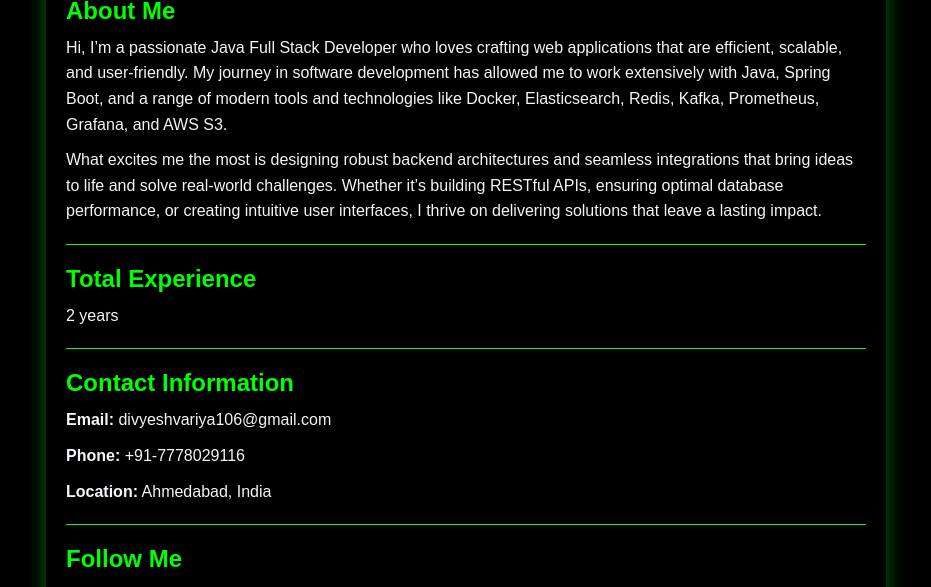
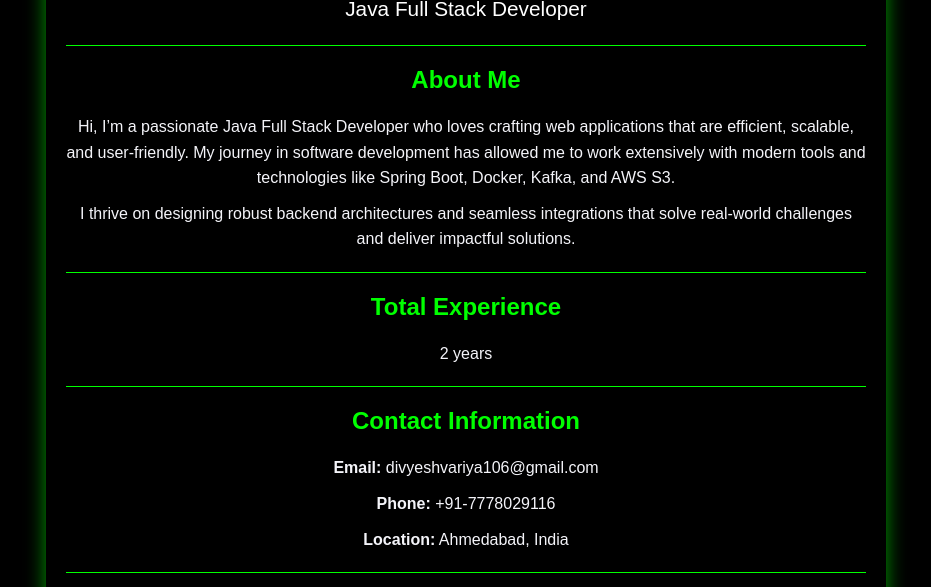
Before and after one commit to DivyeshVariya/DivyeshVariya.github.io, a plain HTML site: page index.html in a window 1280 px wide. Shown: the part 338-925 px from the top of the page, without its empty margins (174-1105 px from the left). Drawn offline with Linux system fonts and the light colour scheme.

Commit message:
Update index.html

```diff
--- a/index.html
+++ b/index.html
@@ -6,38 +6,70 @@
     <link rel="stylesheet" href="https://cdnjs.cloudflare.com/ajax/libs/font-awesome/4.7.0/css/font-awesome.min.css">
     <title>Portfolio</title>
     <style>
-        body {
+        /* General Reset */
+        body, html {
             margin: 0;
-            font-family: Arial, sans-serif;
+            padding: 0;
+            font-family: 'Arial', sans-serif;
             color: #f4f4f9;
             background: black;
             overflow: hidden;
         }
 
-        .background {
+        /* Binary Rain Animation */
+        .binary-rain {
             position: fixed;
             top: 0;
             left: 0;
             width: 100%;
             height: 100%;
-            background: black;
+            overflow: hidden;
             z-index: -1;
-            animation: binaryAnimation 20s linear infinite;
         }
 
-        @keyframes binaryAnimation {
-            0% { background-position: 0 0; }
-            100% { background-position: 0 200%; }
+        .binary {
+            position: absolute;
+            top: -100px;
+            left: 0;
+            font-family: 'Courier New', monospace;
+            font-size: 14px;
+            color: rgba(0, 255, 0, 0.7);
+            animation: fall linear infinite;
         }
 
+        @keyframes fall {
+            0% {
+                transform: translateY(-100px);
+                opacity: 1;
+            }
+            80% {
+                opacity: 1;
+            }
+            100% {
+                transform: translateY(110vh);
+                opacity: 0;
+            }
+        }
+
+        /* Dynamic Rain Generation */
+        .binary:nth-child(odd) {
+            animation-duration: 4s;
+        }
+        .binary:nth-child(even) {
+            animation-duration: 6s;
+        }
+
+        /* Content Container */
         .container {
+            position: relative;
             max-width: 800px;
-            margin: 0 auto;
+            margin: 50px auto;
             padding: 20px;
             background: rgba(0, 0, 0, 0.8);
             border-radius: 12px;
-            box-shadow: 0 0 20px rgba(0, 255, 0, 0.4);
-            overflow: hidden;
+            box-shadow: 0 0 20px rgba(0, 255, 0, 0.6);
+            z-index: 1;
+            text-align: center;
         }
 
         .profile-pic {
@@ -46,33 +78,30 @@
             border-radius: 50%;
             width: 150px;
             height: 150px;
-            border: 3px solid #0f0;
+            border: 4px solid #0f0;
+            box-shadow: 0 0 15px rgba(0, 255, 0, 0.8);
         }
 
         h1 {
-            font-size: 2em;
-            margin: 10px 0;
+            font-size: 2.5em;
             color: #0f0;
-            text-align: center;
+            margin-bottom: 10px;
         }
 
         p.subtitle {
-            font-size: 1.2em;
-            color: #f4f4f9;
-            text-align: center;
-            margin-bottom: 20px;
+            font-size: 1.3em;
+            color: #fff;
         }
 
         hr {
             border: none;
             border-top: 1px solid #0f0;
-            margin: 20px 0;
+            margin: 20px auto;
         }
 
         h2 {
             font-size: 1.5em;
             color: #0f0;
-            margin-bottom: 10px;
         }
 
         p {
@@ -80,15 +109,11 @@
             margin: 10px 0;
         }
 
-        .contact, .social {
-            text-align: center;
-            margin-top: 20px;
-        }
-
+        /* Social Links */
         .social a {
-            margin: 0 10px;
+            margin: 0 15px;
             text-decoration: none;
-            font-size: 24px;
+            font-size: 1.8em;
             color: #0f0;
         }
 
@@ -96,6 +121,7 @@
             color: #fff;
         }
 
+        /* Responsive Design */
         @media (max-width: 768px) {
             .container {
                 margin: 20px;
@@ -103,7 +129,7 @@
             }
 
             h1 {
-                font-size: 1.8em;
+                font-size: 2em;
             }
 
             p.subtitle {
@@ -121,7 +147,22 @@
     </style>
 </head>
 <body>
-    <div class="background"></div>
+    <div class="binary-rain">
+        <!-- Generate binary streams dynamically -->
+        <script>
+            const rainContainer = document.querySelector('.binary-rain');
+            for (let i = 0; i < 200; i++) {
+                const binaryStream = document.createElement('div');
+                binaryStream.classList.add('binary');
+                binaryStream.textContent = Math.random() > 0.5 ? '0' : '1';
+                binaryStream.style.left = `${Math.random() * 100}vw`;
+                binaryStream.style.animationDelay = `${Math.random() * 10}s`;
+                binaryStream.style.animationDuration = `${Math.random() * 4 + 3}s`;
+                rainContainer.appendChild(binaryStream);
+            }
+        </script>
+    </div>
+
     <div class="container">
         <img src="https://icon-library.com/images/boy-icon-png/boy-icon-png-10.jpg" alt="Profile Picture" class="profile-pic">
         <h1>Divyesh Variya</h1>
@@ -129,10 +170,10 @@
         <hr>
         <h2>About Me</h2>
         <p>
-            Hi, I’m a passionate Java Full Stack Developer who loves crafting web applications that are efficient, scalable, and user-friendly. My journey in software development has allowed me to work extensively with Java, Spring Boot, and a range of modern tools and technologies like Docker, Elasticsearch, Redis, Kafka, Prometheus, Grafana, and AWS S3.
+            Hi, I’m a passionate Java Full Stack Developer who loves crafting web applications that are efficient, scalable, and user-friendly. My journey in software development has allowed me to work extensively with modern tools and technologies like Spring Boot, Docker, Kafka, and AWS S3.
         </p>
         <p>
-            What excites me the most is designing robust backend architectures and seamless integrations that bring ideas to life and solve real-world challenges. Whether it’s building RESTful APIs, ensuring optimal database performance, or creating intuitive user interfaces, I thrive on delivering solutions that leave a lasting impact.
+            I thrive on designing robust backend architectures and seamless integrations that solve real-world challenges and deliver impactful solutions.
         </p>
         <hr>
         <h2>Total Experience</h2>
```
